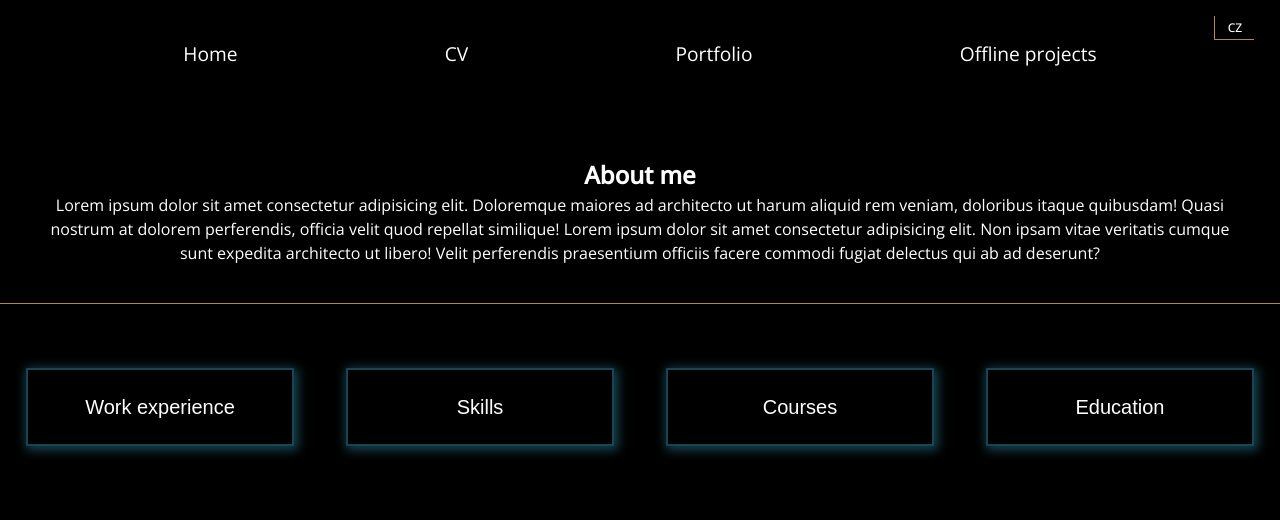
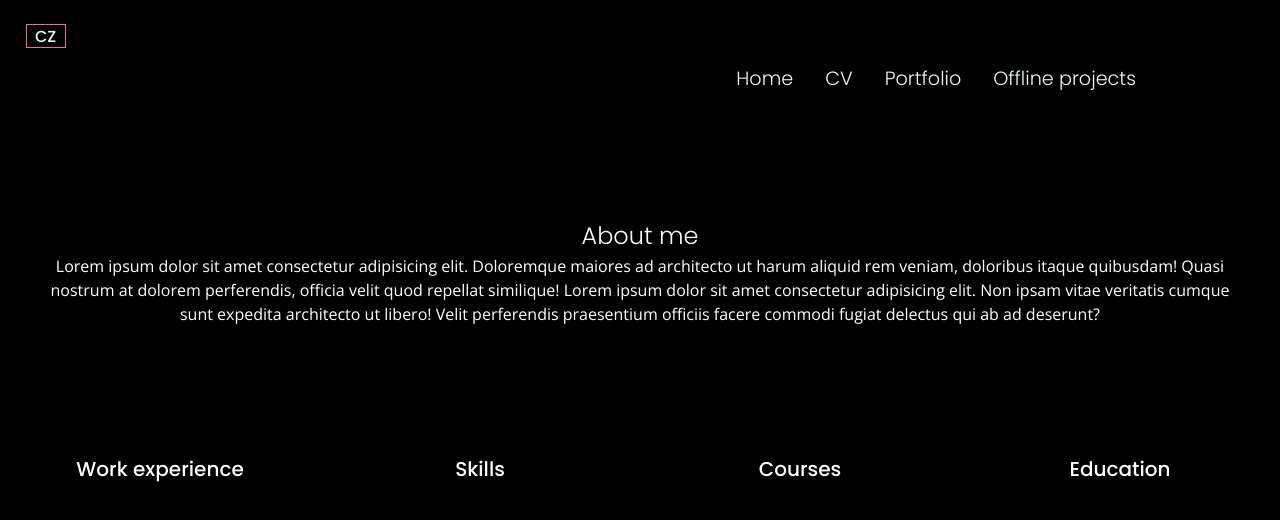
Before and after one commit to veronika-sesay/portfolio, a React app: page /cv in a window 1280 px wide. Shown: the top 520 px of the page. Built offline with nearby package versions, Linux system fonts and the light colour scheme.

Commit message:
Navigation refactoring - icon, colors, layout

```diff
--- a/src/components/Navigation/index.jsx
+++ b/src/components/Navigation/index.jsx
@@ -21,6 +21,7 @@ export const Navigation = ({ onSelectLanguage }) => {
 
   return (
     <>
+      <div className="navigation container">
         <div className="lang-switch">
           <label className="toggle">
             <input onChange={switchOn} id="lang-btn" type="checkbox" />
@@ -33,7 +34,9 @@ export const Navigation = ({ onSelectLanguage }) => {
             className="nav-btn"
           ></button>
           <div
-          className={navOpen ? 'nav-mobile' : 'nav-mobile nav-mobile--closed '}
+            className={
+              navOpen ? 'nav-mobile' : 'nav-mobile nav-mobile--closed '
+            }
           >
             <Link onClick={closeNav} to="/home">
               {language === 'Czech' ? 'Domů' : 'Home'}
@@ -49,7 +52,7 @@ export const Navigation = ({ onSelectLanguage }) => {
             </Link>
           </div>
         </div>
-      <nav>
+        <nav className="nav-desktop">
           <Link to="/home">{language === 'Czech' ? 'Domů' : 'Home'}</Link>
           <Link to="/cv">{language === 'Czech' ? 'CV' : 'CV'}</Link>
           <Link to="/portfolio">
@@ -59,6 +62,7 @@ export const Navigation = ({ onSelectLanguage }) => {
             {language === 'Czech' ? 'Offline projekty' : 'Offline projects'}
           </Link>
         </nav>
+      </div>
     </>
   );
 };
--- a/src/components/Navigation/style.css
+++ b/src/components/Navigation/style.css
@@ -1,19 +1,28 @@
+.navigation {
+  display: flex;
+  flex-direction: column;
+  justify-content: flex-end;
+  align-items: flex-end;
+  font-family: 'Poppins', sans-serif;
+  font-weight: 300;
+  color: var(--azure);
+}
+
 .lang-switch {
   position: absolute;
-  top: 2%;
-  right: 2%;
+  top: 3%;
+  left: 2%;
 }
 
 .toggle {
   display: inline-block;
   width: 2.5rem;
   height: 1.5rem;
-  border-left: 1px solid var(--yellow);
-  border-bottom: 1px solid var(--yellow);
+  padding: 0.5rem;
+  border: 1px solid var(--thulian-pink);
   position: relative;
   margin-bottom: 10%;
   cursor: pointer;
-  background-color: var(--yellow);
 }
 
 .toggle input {
@@ -26,9 +35,10 @@
   left: 0;
   width: 100%;
   height: 100%;
-  font-size: 12px;
+  font-size: 1rem;
   font-weight: 500;
   transition: all 0.4s ease-in-out;
+  background-color: var(--thulian-pink);
 }
 
 .toggle .labels::after {
@@ -41,7 +51,7 @@
   left: 0;
   height: 100%;
   width: 100%;
-  color: white;
+  color: var(--azure);
   background-color: black;
   text-align: center;
   transition: all 0.4s ease-in-out;
@@ -57,7 +67,7 @@
   left: 0;
   height: 100%;
   width: 100%;
-  color: white;
+  color: var(--azure);
   background-color: black;
   text-align: center;
   opacity: 0;
@@ -74,10 +84,21 @@
   opacity: 1;
 }
 
+.mobile-menu {
+  max-height: 100vh;
+  overflow-y: auto;
+  display: flex;
+  flex-direction: column;
+  justify-content: center;
+  align-items: center;
+  z-index: 99;
+}
+
 .nav-btn {
   width: 2rem;
   height: 2rem;
-  background-image: url('/public/img/hamburger-icon-fill.svg');
+  background-image: url('/public/img/hamburger-icon.png');
+  background-color: black;
   background-size: contain;
   margin: 1rem;
   cursor: pointer;
@@ -86,101 +107,78 @@
   border-width: 0;
 }
 
-.nav-btn:focus {
-  outline: 1px solid;
-  outline-color: #b18c3e;
-}
-
 .nav-mobile {
-  background-color: var(--background);
+  background-color: black;
   padding: 3%;
   display: flex;
   flex-direction: column;
+  flex-wrap: nowrap;
+  justify-content: center;
+  align-items: center;
 }
 
 .nav-mobile a {
   font-size: 0.75rem;
-  color: var(--text);
+  color: var(--azure);
   text-decoration: none;
-  margin-bottom: 2%;
+  margin-bottom: 10%;
   z-index: 99;
+  white-space: nowrap;
 }
 
 .nav-mobile a:hover,
 .nav-mobile a:active,
 .nav-mobile a:focus {
-  border-bottom: 1px solid var(--text);
+  border-bottom: 1px solid var(--teal);
 }
 
 .nav-mobile--closed {
   display: none;
 }
 
-nav {
+.nav-desktop {
   display: flex;
-  justify-content: space-evenly;
+  justify-content: flex-end;
   align-items: center;
   margin-bottom: 2rem;
-  margin-top: 1rem;
-  background-color: var(--background);
+  margin-top: 3rem;
 }
 
-nav a {
-  margin: 1rem;
+.nav-desktop a {
+  margin: 0.5rem;
   font-size: 1.2rem;
-  font-weight: 400;
-  color: var(--text);
+  color: var(--azure);
   text-decoration: none;
   padding: 0.5rem;
 }
 
-nav a:hover {
-  font-size: 1.4rem;
-  border-bottom: 2px solid var(--darkteal);
+.nav-desktop a:hover {
+  border-bottom: 1px solid var(--teal);
 }
 
-nav a:active,
-nav a:focus {
-  border-bottom: 1px solid var(--yellow);
-  border-left: 1px solid var(--yellow);
+.nav-desktop a:active,
+.nav-desktop a:focus {
+  border-bottom: 1px solid var(--teal);
   font-size: 1.3rem;
 }
 
-@media (max-width: 540px) {
-  nav {
+@media (max-width: 768px) {
+  .nav-desktop {
     display: none;
   }
-  nav a {
-    font-size: 0.9rem;
+
+  .toggle {
+    width: 1.5rem;
+    height: 1rem;
   }
-  .toggle {
-    width: 2rem;
-    height: 1.5rem;
-  }
+
   .toggle .labels {
-    font-size: 10px;
+    font-size: 0.6rem;
   }
 }
 
-@media (max-width: 768px) {
-  nav a {
-    font-size: 1rem;
-  }
-  nav a:hover {
-    font-size: 1.2rem;
-  }
-
-  nav a:active,
-  nav a:focus {
-    font-size: 1.2rem;
-  }
-}
-
-@media (min-width: 540px) {
-  .nav-btn {
-    display: none;
-  }
-  .nav-mobile {
+@media (min-width: 769px) {
+  .mobile-menu {
     display: none;
   }
 }
--- a/src/content.jsx
+++ b/src/content.jsx
@@ -12,6 +12,7 @@ export const mediaPaths = {
   githubIcon: '/img/github-icon.svg',
   linkedinIcon: '/img/linkedin-icon.svg',
   profilePhoto: '/img/profile-photo.JPG',
+  hamburgerIcon: '/img/hamburger-icon.svg',
 };
 
 export const homeContent = {
--- /dev/null
+++ b/src/global.css
@@ -0,0 +1,104 @@
+@import url('https://fonts.googleapis.com/css2?family=Open+Sans:ital,wght@0,300..800;1,300..800&family=Poppins:ital,wght@0,100;0,200;0,300;0,400;0,500;0,600;0,700;0,800;0,900;1,100;1,200;1,300;1,400;1,500;1,600;1,700;1,800;1,900&display=swap');
+
+:root {
+  /* colors */
+  --black: #000000;
+  --teal: #167f8d;
+  --sky-blue: #78d1e2;
+  --light-blue: #a7e8f1;
+  --thulian-pink: #e072a4;
+  --azure: #eef9fb;
+  --white: #ffffff;
+
+  /* breakpoints */
+  --xs: 540px;
+  --sm: 768px;
+  --md: 1280px;
+  --lg: 1600px;
+  --xl: 2048px;
+
+  /* container max-width */
+  --br-xs: 480px;
+  --br-sm: 615px;
+  --br-md: 1024px;
+  --br-lg: 1280px;
+  --br-xl: 1400px;
+  --br-xxl: 1600px;
+}
+
+*,
+::before,
+::after {
+  box-sizing: border-box;
+  margin: 0;
+}
+
+html,
+body {
+  font-family: 'Open Sans', sans-serif;
+  background-color: var(--black);
+  color: var(--azure);
+  min-height: 100vh;
+  min-width: 100vw;
+}
+
+header {
+  /* position: relative;
+  overflow: visible;
+  z-index: 10; */
+  color: var(--azure);
+  background-color: var(--black);
+}
+
+h1,
+h2,
+h3,
+h4,
+h5,
+h6 {
+  font-family: 'Poppins', sans-serif;
+  font-weight: 300;
+}
+
+.hide {
+  display: none;
+}
+
+.container {
+  margin: auto;
+}
+
+@media (max-width: 768px) {
+  .container {
+    width: 90%;
+    max-width: var(--br-sm);
+  }
+}
+
+@media (min-width: 769px) and (max-width: 1280px) {
+  .container {
+    width: 80%;
+    max-width: var(--br-md);
+  }
+}
+
+@media (min-width: 1281px) and (max-width: 1600px) {
+  .container {
+    width: 75%;
+    max-width: var(--br-lg);
+  }
+}
+
+@media (min-width: 1601px) and (max-width: 2048px) {
+  .container {
+    width: 70%;
+    max-width: var(--br-xl);
+  }
+}
+
+@media (min-width: 2049px) {
+  .container {
+    width: 65%;
+    max-width: var(--br-xxl);
+  }
+}
--- a/src/index.jsx
+++ b/src/index.jsx
@@ -1,13 +1,12 @@
 import React, { useState } from 'react';
 import { createRoot } from 'react-dom/client';
-import './style.css';
+import './global.css';
 import { BrowserRouter, Routes, Route, Outlet } from 'react-router-dom';
 import { Home } from './components/Home';
 import { CV } from './components/CV';
 import { Portfolio } from './components/Portfolio';
 import { Offline } from './components/Offline';
 import { Navigation } from './components/Navigation';
-import { notFoundNote } from './content';
 import { NotFound } from './components/NotFound';
 
 const App = () => {
--- a/src/style.css
+++ /dev/null
@@ -1,38 +0,0 @@
-@import url('https://fonts.googleapis.com/css2?family=Open+Sans:wght@300;400;500&display=swap');
-
-:root {
-  --background: black;
-  --darktext: #2a2b2a;
-  --text: white;
-  --darkteal: #174552;
-  --mediumteal: #1b5666;
-  --lightteal: #678c95;
-  --yellow: #b18c3e;
-  --grey: #d7d8dc;
-}
-
-*,
-::before,
-::after {
-  box-sizing: border-box;
-  margin: 0;
-}
-
-html,
-body {
-  font-family: 'Open Sans', sans-serif;
-  background-color: var(--background);
-  color: var(--text);
-  min-height: 100vh;
-  min-width: 100vw;
-}
-
-header {
-  height: 4rem;
-  color: var(--text);
-  background-color: var(--background);
-}
-
-.hide {
-  display: none;
-}
```
Also changed, not shown: public/img/hamburger-icon.png (added), public/img/hamburger-icon.svg. Lines whose indentation alone changed are shown as unchanged.
